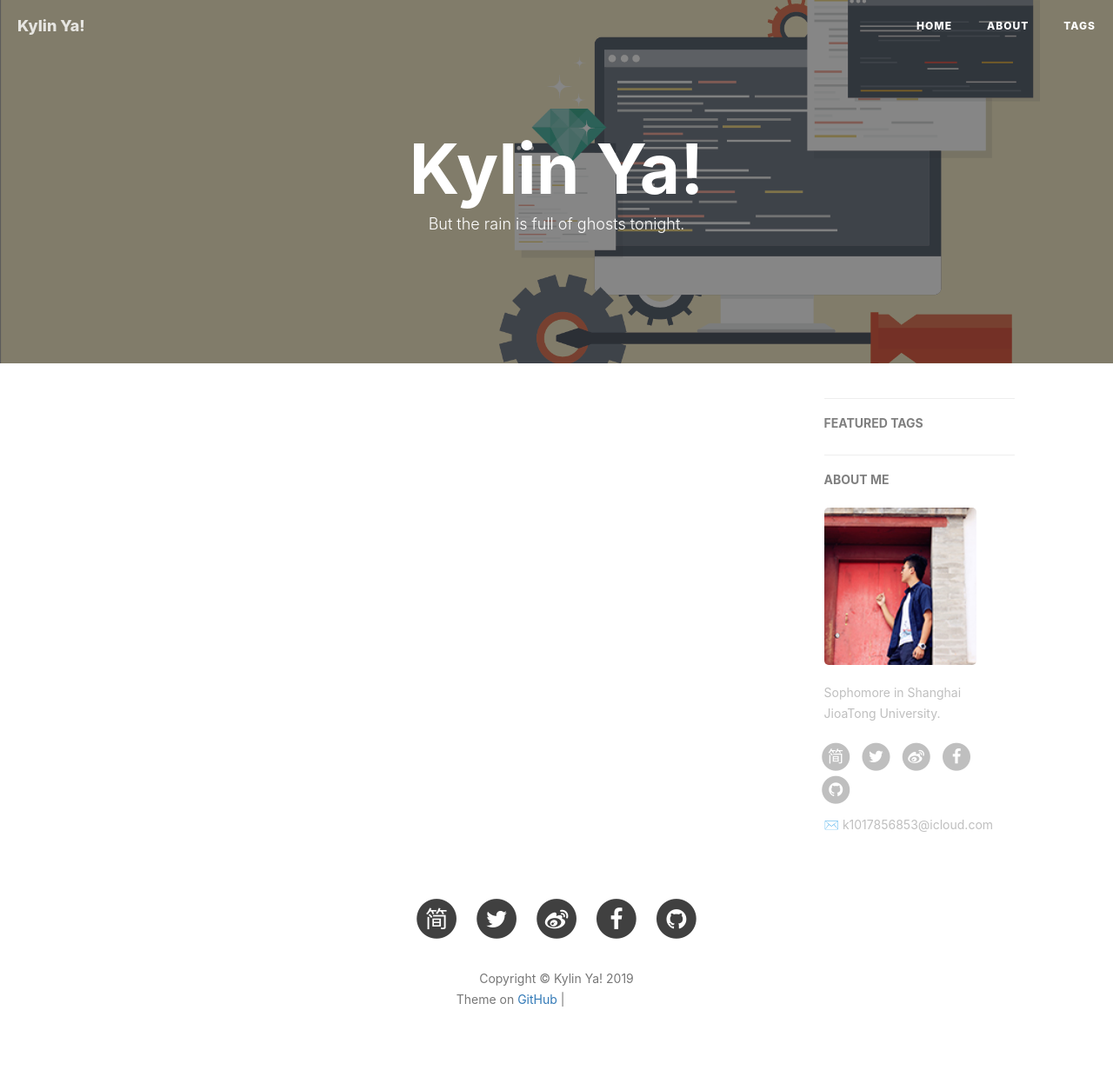
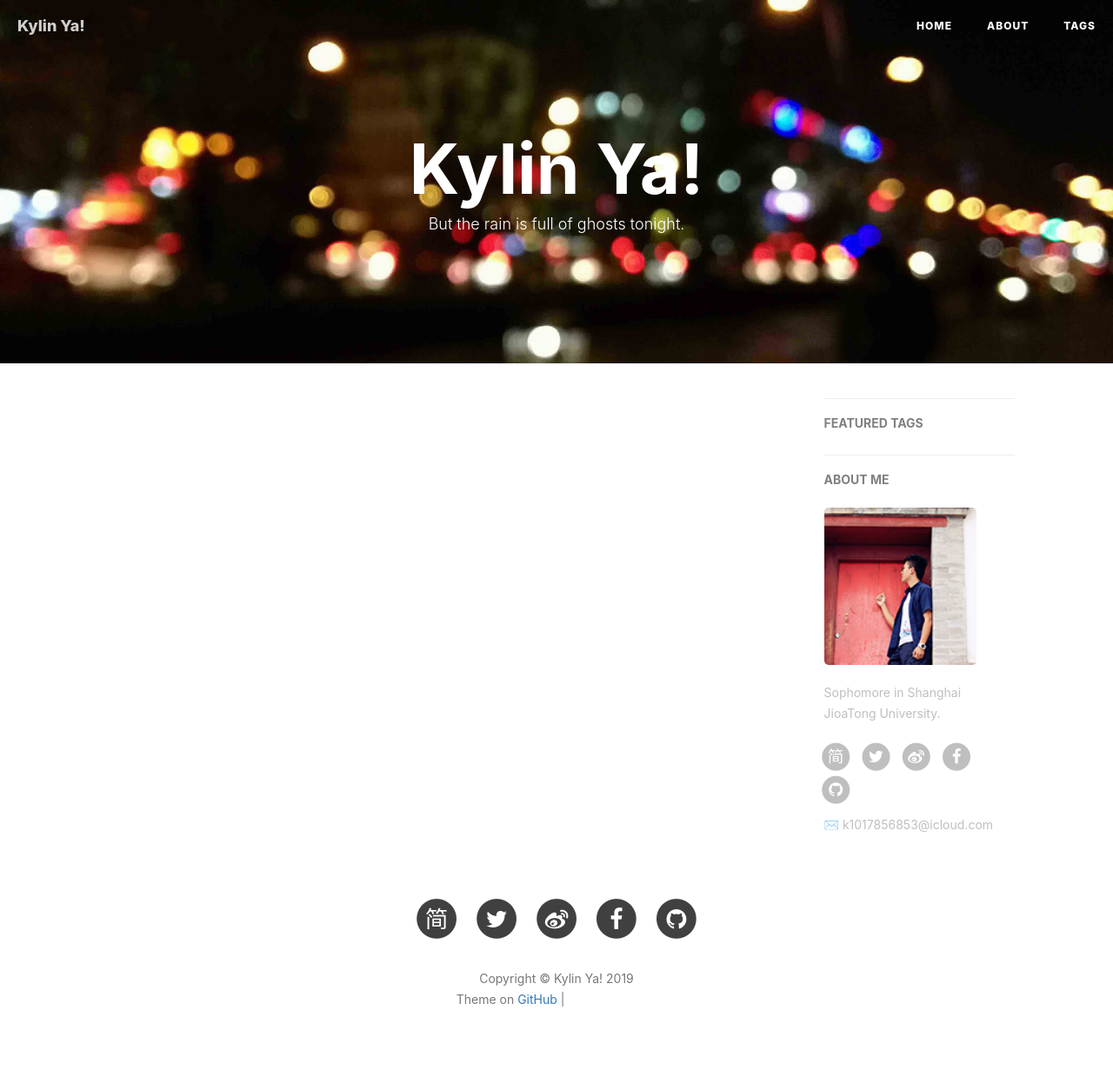
Before and after one commit to KylinC/KylinC.github.io, a Jekyll site: the page built from index.html, in a window 1280 px wide. Shown: the whole page at 87% size. Built offline with Jekyll 4.4.1, drawn with Linux system fonts in a browser that asks for light colours; nearby versions of some CDN libraries; the list of posts is cut into pages by our own code; comment, search, counter and statistics services are not loaded; grey boxes are pictures that could not be loaded.

Commit message:
bg change

```diff
--- a/_config.yml
+++ b/_config.yml
@@ -1,7 +1,7 @@
 # Site settings
 title: Kylin Ya!
 SEOTitle: KylinChen | Blog
-header-img: img/post-bg-debug.png
+header-img: img/bg-about.jpg
 email: k1017856853@icloud.com
 description: "Sophomore in Shanghai JioaTong University, as well a poet and musician."
 keyword: "Kylin, KylinChen, 陈麒麟的博客, SJTU, iOS, Apple, iPhone"
--- a/tags.html
+++ b/tags.html
@@ -1,8 +1,8 @@
 ---
 title: Tags
 layout: default
-description: Now I'm coding...
-header-img: "img/post-bg-debug.png"
+description: Now I'm coding for night...
+header-img: "img/bg-about.png"
 ---
 
 <!-- Page Header -->
```
Also changed, not shown: img/bg-about.jpg.
